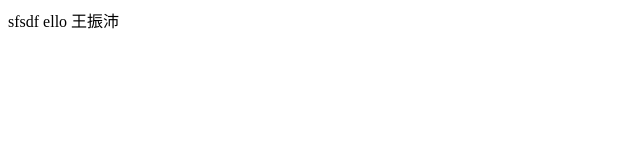
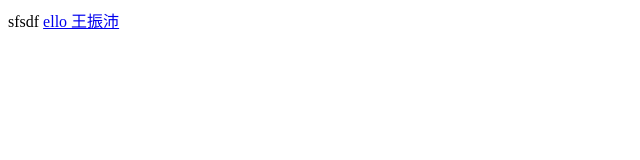
Before and after one commit to ivanliu1019/-ivanliu1019.github.io, a plain HTML site: page index.html in a window 1280 px wide. Shown: the whole page, without its empty margins (0-640 px from the left). Drawn offline with Linux system fonts and the light colour scheme.

Commit message:
Update index.html

```diff
--- a/index.html
+++ b/index.html
@@ -1,4 +1,5 @@
 <html>
   <h>sfsdf</h>
+  <a href="www.baidu.com" >
 </html>
 ello 王振沛
```
